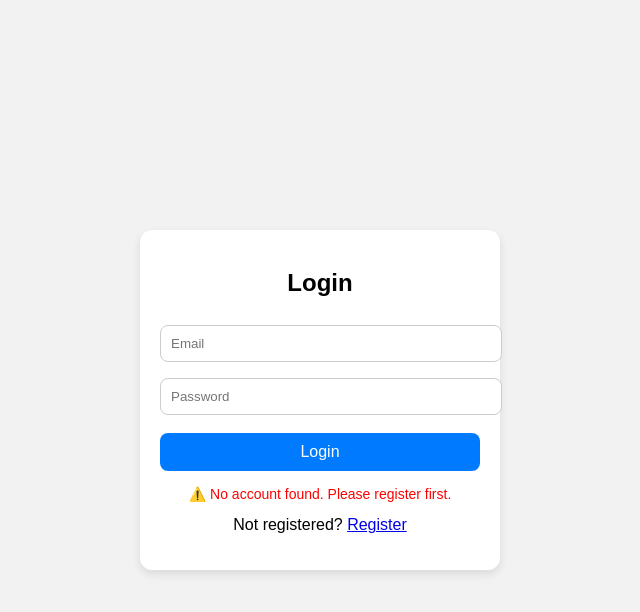
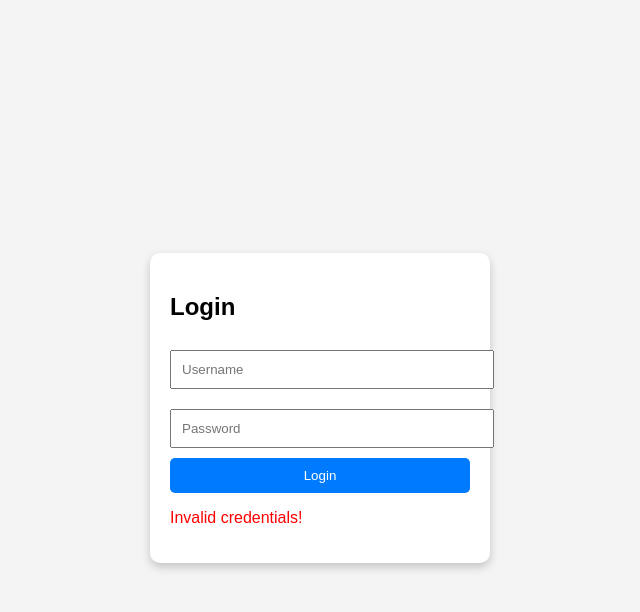
Before and after one commit to shahbazmalik1802-netizen/my_website, a plain HTML site: page login.html in a window 1280 px wide. Both pictures are taken after a click on the button "Login". Shown: the whole page, without its empty margins (320-960 px from the left). Drawn offline with Linux system fonts and the light colour scheme.

Commit message:
Add files via upload

```diff
--- a/login.html
+++ b/login.html
@@ -1,91 +1,34 @@
 <!DOCTYPE html>
 <html lang="en">
 <head>
-  <meta charset="UTF-8" />
-  <meta name="viewport" content="width=device-width, initial-scale=1.0"/>
+  <meta charset="UTF-8">
   <title>Login</title>
   <style>
-    body {
-      font-family: Arial, sans-serif;
-      display: flex;
-      justify-content: center;
-      align-items: center;
-      height: 100vh;
-      margin: 0;
-      background: #f2f2f2;
-    }
-
-    .box {
-      background: #fff;
-      padding: 20px;
-      border-radius: 12px;
-      box-shadow: 0 4px 10px rgba(0, 0, 0, 0.1);
-      width: 320px;
-      text-align: center;
-    }
-
-    h2 {
-      margin-bottom: 20px;
-    }
-
-    input {
-      width: 100%;
-      padding: 10px;
-      margin: 8px 0;
-      border: 1px solid #ccc;
-      border-radius: 8px;
-    }
-
-    button {
-      width: 100%;
-      padding: 10px;
-      margin-top: 10px;
-      border: none;
-      border-radius: 8px;
-      background: #007bff;
-      color: white;
-      font-size: 16px;
-      cursor: pointer;
-    }
-
-    button:hover {
-      background: #0056b3;
-    }
-
-    #message {
-      margin-top: 15px;
-      font-size: 14px;
-      color: red;
-    }
+    body { font-family: Arial, sans-serif; background: #f4f4f4; display: flex; height: 100vh; justify-content: center; align-items: center; }
+    .login-box { background: #fff; padding: 20px; border-radius: 10px; box-shadow: 0 4px 10px rgba(0,0,0,0.2); width: 300px; }
+    input { width: 100%; padding: 10px; margin: 10px 0; }
+    button { width: 100%; padding: 10px; background: #007BFF; color: #fff; border: none; border-radius: 5px; cursor: pointer; }
   </style>
 </head>
 <body>
-  <div class="box">
+  <div class="login-box">
     <h2>Login</h2>
-    <input type="email" id="login-email" placeholder="Email" required />
-    <input type="password" id="login-password" placeholder="Password" required />
+    <input type="text" id="username" placeholder="Username">
+    <input type="password" id="password" placeholder="Password">
     <button onclick="login()">Login</button>
-    <p id="message"></p>
-    <p style="margin-top:10px;">Not registered? <a href="register.html">Register</a></p>
+    <p id="msg" style="color:red;"></p>
   </div>
 
   <script>
     function login() {
-      const email = document.getElementById("login-email").value.trim().toLowerCase();
-      const pass  = document.getElementById("login-password").value;
+      let user = document.getElementById("username").value;
+      let pass = document.getElementById("password").value;
 
-      const userData = JSON.parse(localStorage.getItem("user"));
-
-      if (!userData) {
-        document.getElementById("message").innerText = "⚠️ No account found. Please register first.";
-        return;
-      }
-
-      if (email === userData.email && pass === userData.pass) {
-        localStorage.setItem("loggedIn", "true");
-        window.location.href = "map.html";  // ✅ Go to map page
+      // Hardcoded username & password
+      if (user === "admin" && pass === "1234") {
+        window.location.href = "home.html"; // redirect to home page
       } else {
-        document.getElementById("message").innerText = "❌ Invalid email or password.";
+        document.getElementById("msg").innerText = "Invalid credentials!";
       }
     }
   </script>
```
